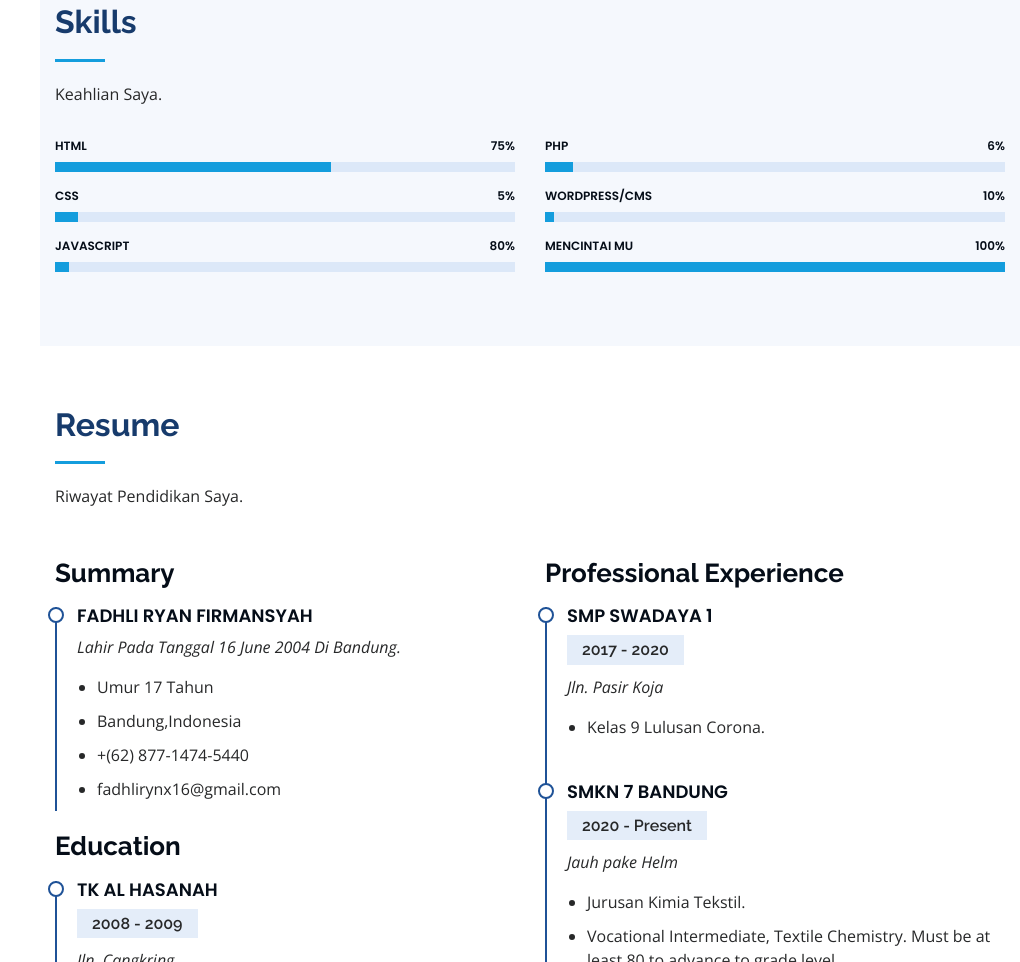
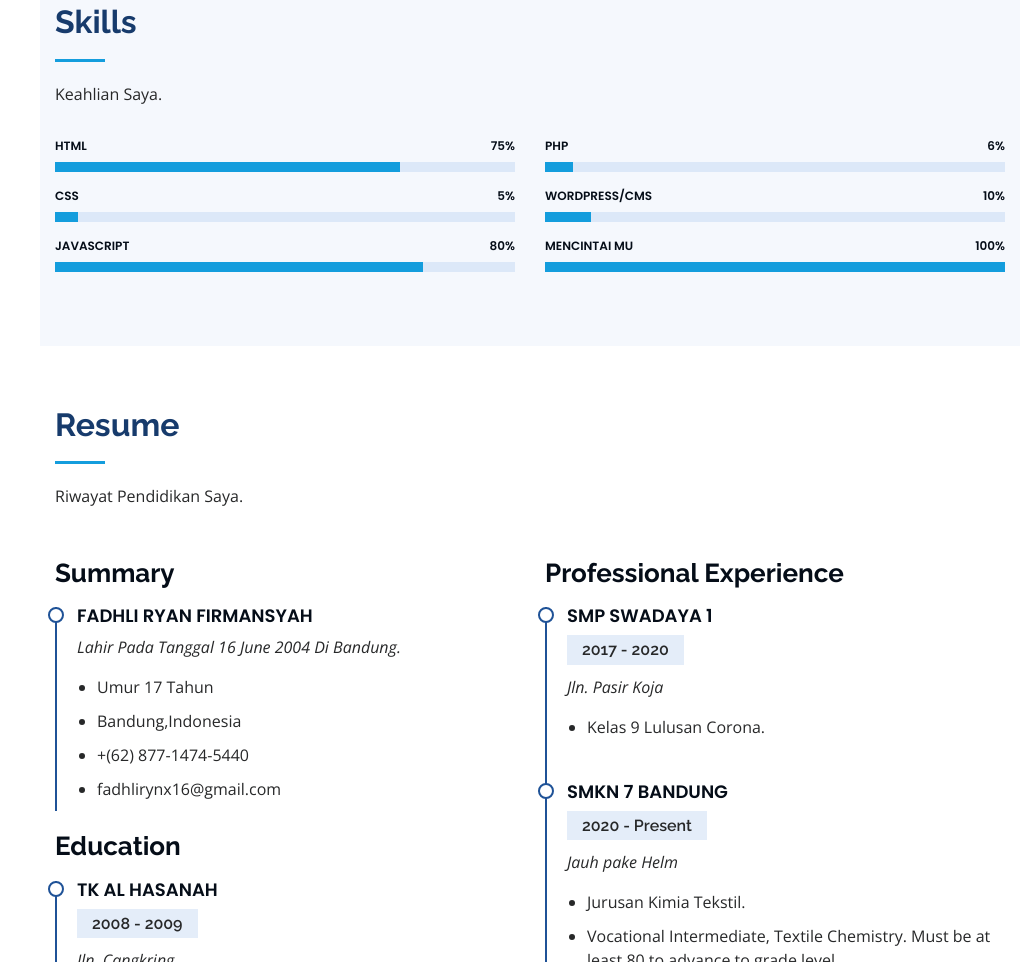
Before and after one commit to xanzheus/fad-portfolio, a plain HTML site: page index.html in a window 1280 px wide. Shown: the part 1995-2957 px from the top of the page, without its empty margins (260-1280 px from the left). Drawn offline with nearby package versions, Linux system fonts and the light colour scheme.

Commit message:
Update index.html

```diff
--- a/index.html
+++ b/index.html
@@ -186,7 +186,7 @@
             <div class="progress">
               <span class="skill">HTML<i class="val">75%</i></span>
               <div class="progress-bar-wrap">
-                <div class="progress-bar" role="progressbar" aria-valuenow="60" aria-valuemin="0" aria-valuemax="100"></div>
+                <div class="progress-bar" role="progressbar" aria-valuenow="75" aria-valuemin="0" aria-valuemax="100"></div>
               </div>
             </div>
 
@@ -200,7 +200,7 @@
             <div class="progress">
               <span class="skill">JavaScript <i class="val">80%</i></span>
               <div class="progress-bar-wrap">
-                <div class="progress-bar" role="progressbar" aria-valuenow="3" aria-valuemin="0" aria-valuemax="100"></div>
+                <div class="progress-bar" role="progressbar" aria-valuenow="80" aria-valuemin="0" aria-valuemax="100"></div>
               </div>
             </div>
 
@@ -218,7 +218,7 @@
             <div class="progress">
               <span class="skill">WordPress/CMS <i class="val">10%</i></span>
               <div class="progress-bar-wrap">
-                <div class="progress-bar" role="progressbar" aria-valuenow="2" aria-valuemin="0" aria-valuemax="100"></div>
+                <div class="progress-bar" role="progressbar" aria-valuenow="10" aria-valuemin="0" aria-valuemax="100"></div>
               </div>
             </div>
 
```
